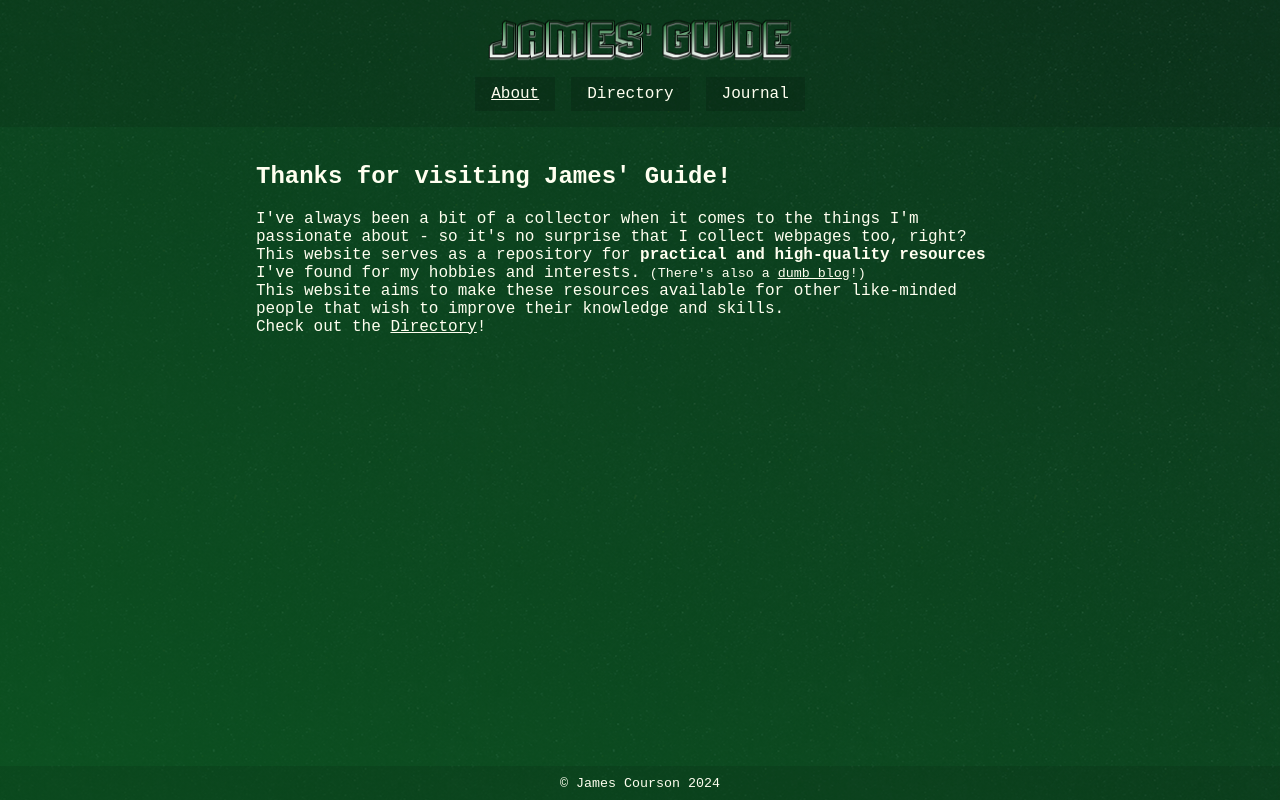
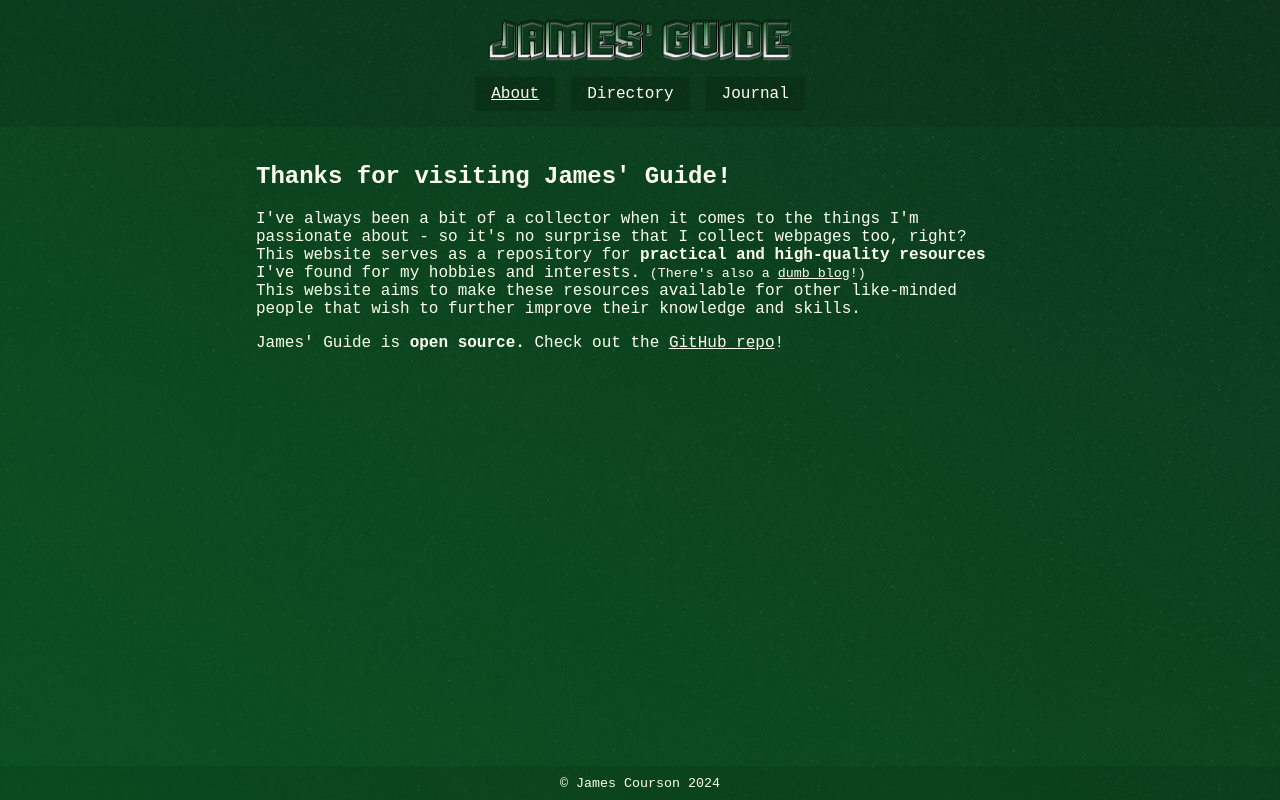
Before and after one commit to jamescourson/james.guide, a React (Vite) app: page /a in a window 1280 px wide. Built offline with nearby package versions, Linux system fonts and the light colour scheme.

Commit message:
update content

```diff
--- a/src/pages/About.jsx
+++ b/src/pages/About.jsx
@@ -5,18 +5,22 @@ const aboutStyles = {
 }
 
 const About = () => (
-  <article style={aboutStyles}>
+  <div style={aboutStyles}>
+    <article>
       <h1>Thanks for visiting James' Guide!</h1>
       <p>
         I've always been a bit of a collector when it comes to the things I'm passionate about - so it's no surprise that I collect webpages too, right?
         <br />
         This website serves as a repository for <b>practical and high-quality resources</b> I've found for my hobbies and interests. <small>(There's also a <Link to="/j">dumb blog</Link>!)</small>
         <br />
-      This website aims to make these resources available for other like-minded people that wish to improve their knowledge and skills.
-      <br />
-      Check out the <Link to="/d">Directory</Link>!
+        This website aims to make these resources available for other like-minded people that wish to further improve their knowledge and skills.
       </p>
     </article>
+
+    <article>
+      <p>James' Guide is <b>open source.</b> Check out the <Link to="https://github.com/jamescourson/james.guide">GitHub repo</Link>!</p>
+    </article>
+  </div>
 );
 
 export default About;
```
Lines whose indentation alone changed are shown as unchanged.
